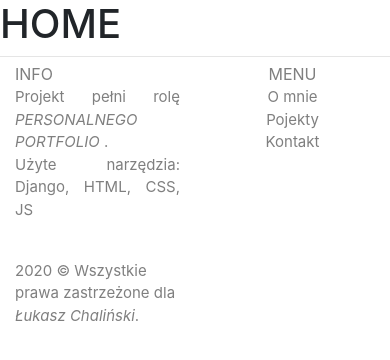
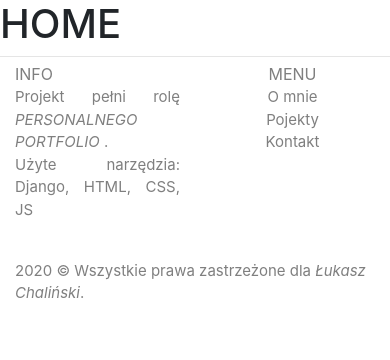
Before and after one commit to AM0k84/PORTFOLIO_website, a Django app: page / in a window 390 px wide. Shown: the part 57-417 px from the top of the page. Run offline with Django 3.2, Linux system fonts and the light colour scheme; some libraries are stand-ins or nearby versions.

Commit message:
F002-footer: responsive footer v.1

```diff
--- a/website/templates/website/footer.html
+++ b/website/templates/website/footer.html
@@ -9,19 +9,17 @@
 <footer class="site-footer">
     <div class="container">
 
-{#    <hr class="footer-hr">#}
+        {#    <hr class="footer-hr">#}
         <div class="row">
-            <div class="col-6 col-sm-8 col-md-9">
+            <div class="col-6 col-sm-7 col-md-9">
                 <div class="footer-topic">INFO</div>
                 <p class="text-justify">Projekt pełni rolę <i> PERSONALNEGO PORTFOLIO </i>.<br>
                     Użyte narzędzia: Django, HTML, CSS, JS</p><br>
-                <p class="copyright-text">2020 &copy; Wszystkie prawa zastrzeżone dla
-                    <a href='{% url 'home' %}'><i>Łukasz Chaliński</i></a>.
-                </p>
+
             </div>
 
 
-            <div class="col-6 col-sm-4 col-md-3">
+            <div class="col-6 col-sm-5 col-md-3">
                 <div class="footer-menu">
                     <div class="footer-topic">MENU</div>
                     <ul class="footer-links">
@@ -31,6 +29,11 @@
                     </ul>
                 </div>
             </div>
+            <div class="col-12">2020 &copy; Wszystkie prawa zastrzeżone dla
+                <a href='{% url 'home' %}'><i>Łukasz Chaliński</i></a>.
+            </div>
+
+
         </div>
 
     </div>
```
